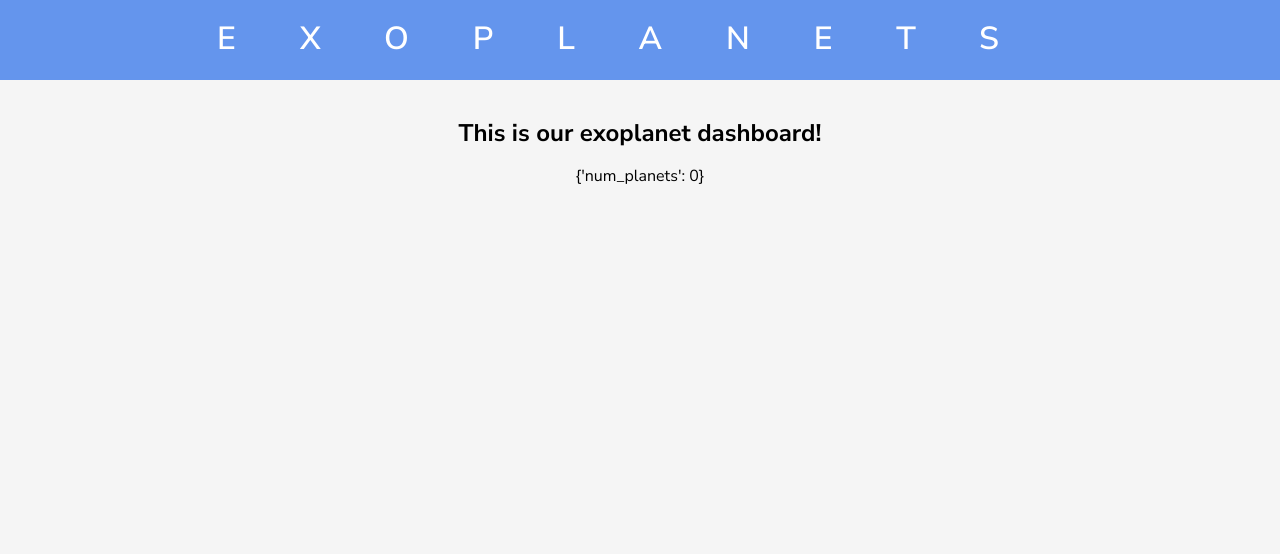
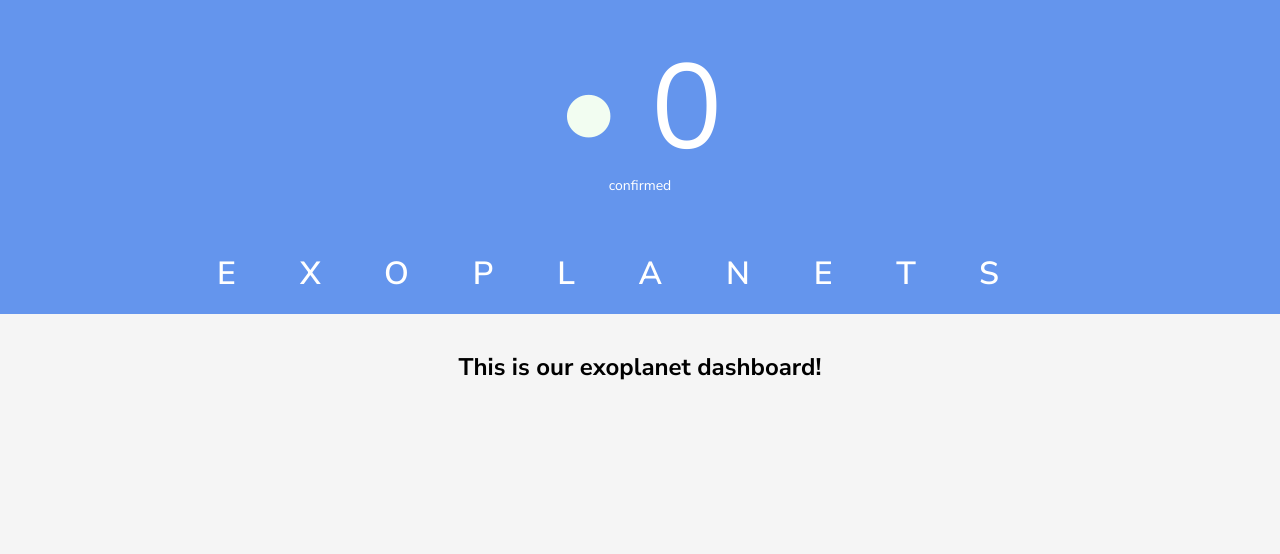
Before and after one commit to ehuegler/ExoDashPlanets, a Flask app: page / in a window 1280 px wide. Shown: the top 554 px of the page. Run offline with Flask 2, Linux system fonts and the light colour scheme; data that the repository does not hold is empty; some libraries are stand-ins or nearby versions.

Commit message:
added planet count

```diff
--- a/api/static/style.css
+++ b/api/static/style.css
@@ -9,11 +9,14 @@
   color: white;
   display: flex;
   justify-content: center;
+  flex-direction: column;
+  text-align: center;
 }
 
 header h1 {
   letter-spacing: 5vw;
   font-weight: 600;
+  text-transform: uppercase;
 }
 
 main {
@@ -34,3 +37,28 @@
   text-align: center;
   padding: 20px;
 }
+
+.counter {
+  font-size: 120px;
+  padding: 40px 0;
+}
+
+.counter p {
+  margin: 0;
+  font-size: 14px;
+}
+
+.counter::before {
+  content: '\2022';
+  animation: green_flash 1s alternate-reverse infinite cubic-bezier(.75,0,.71,1);
+}
+
+@keyframes green_flash {
+  from {
+    color: white;
+  }
+
+  to {
+    color: #98f097;
+  }
+}
--- a/api/templates/inc/footer.html
+++ b/api/templates/inc/footer.html
@@ -8,6 +8,8 @@
   </p>
 </footer>
 
+<script src="https://d3js.org/d3.v7.min.js" defer></script>
+
 </body>
 
 </html>
--- a/api/templates/inc/header.html
+++ b/api/templates/inc/header.html
@@ -19,9 +19,11 @@
 
 <body>
 
+  {% if not homepage %}
   <header>
     <!-- Header here -->
     <h1>
       EXOPLANETS
     </h1>
   </header>
+  {% endif %}
--- a/api/templates/index.html
+++ b/api/templates/index.html
@@ -1,13 +1,25 @@
 {% set title='Exoplanet Dashboard' %}
+{% set homepage = True %}
 {% include 'inc/header.html' %}
+
+<header>
+  <div>
+    <div class="counter">
+      {{num_planets['num_planets']}}
+      <p>
+        confirmed
+      </p>
+    </div>
+  </div>
+  <h1>
+    Exoplanets
+  </h1>
+</header>
 
 <main>
   <h2>
     This is our exoplanet dashboard!
   </h2>
-  <p>
-    {% print(num_planets) %}
-  </p>
 </main>
 
 {% include 'inc/footer.html' %}
```
